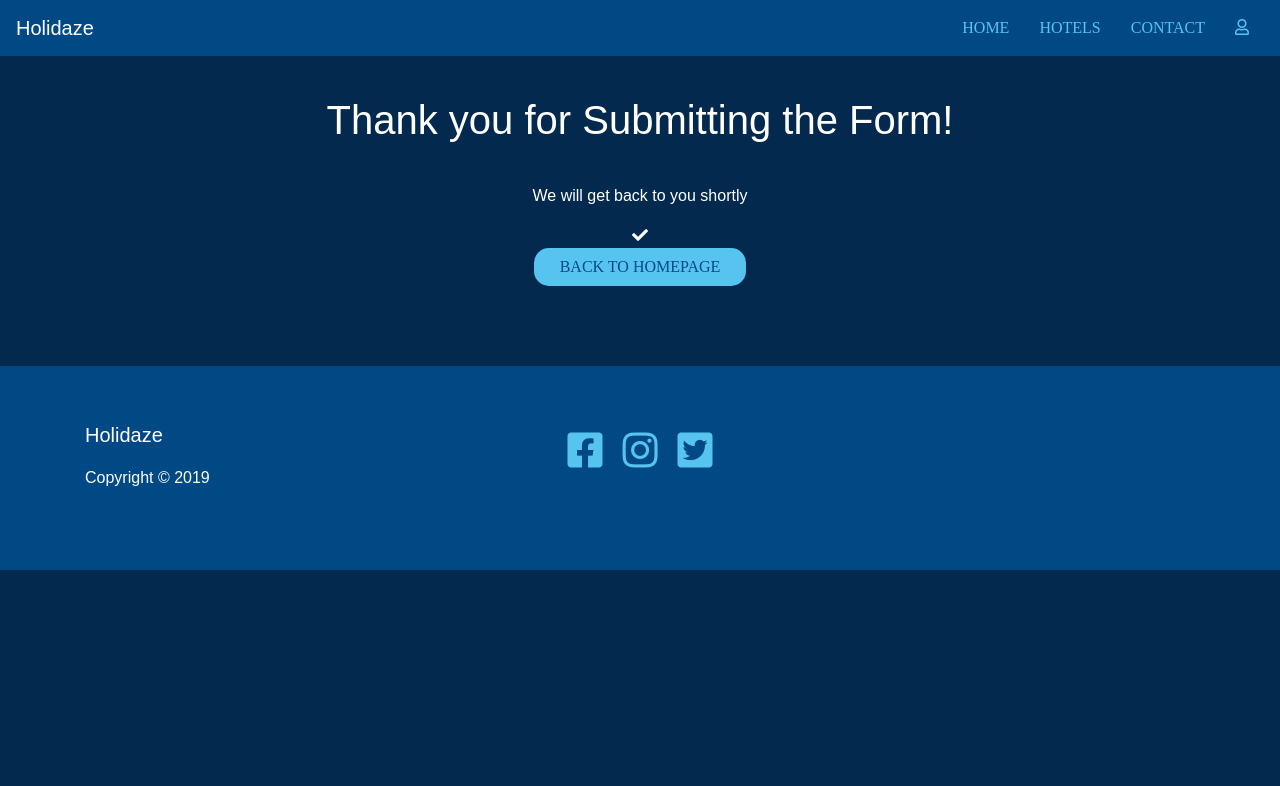
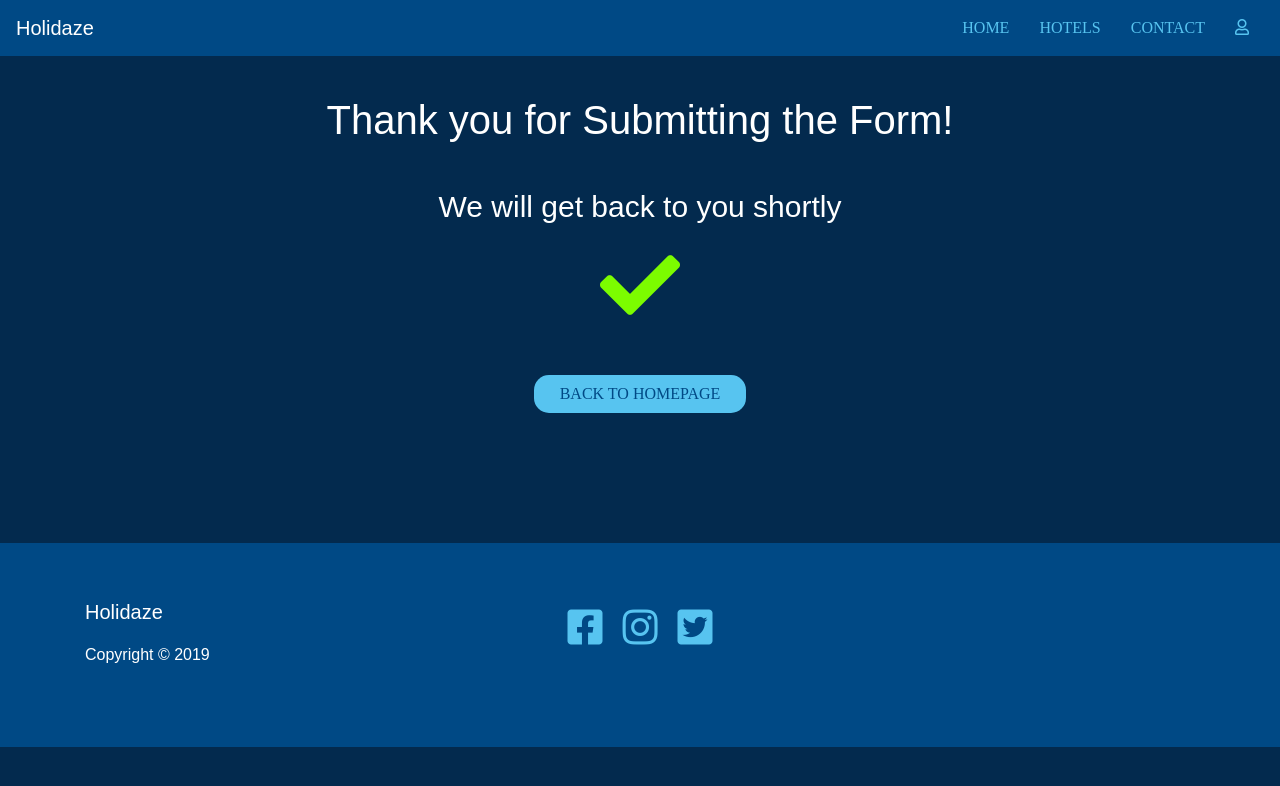
Before and after one commit to louisery/ProjectExam2_Holidaze_React, a React app: page /#/success in a window 1280 px wide. Shown: the top 786 px of the page. Built offline with nearby package versions, Linux system fonts and the light colour scheme; a web font is replaced by a local one.

Commit message:
created success page

```diff
--- a/src/styles/app.scss
+++ b/src/styles/app.scss
@@ -89,3 +89,18 @@ a:hover {
 .modal {
     color: black;
 }
+
+.success {
+    p {
+        font-size: 30px;
+    }
+
+    &__icon--color {
+        color: lawngreen;
+        font-size: 80px;
+    }
+
+    &__btn {
+        margin: 50px;
+    }
+}
```
